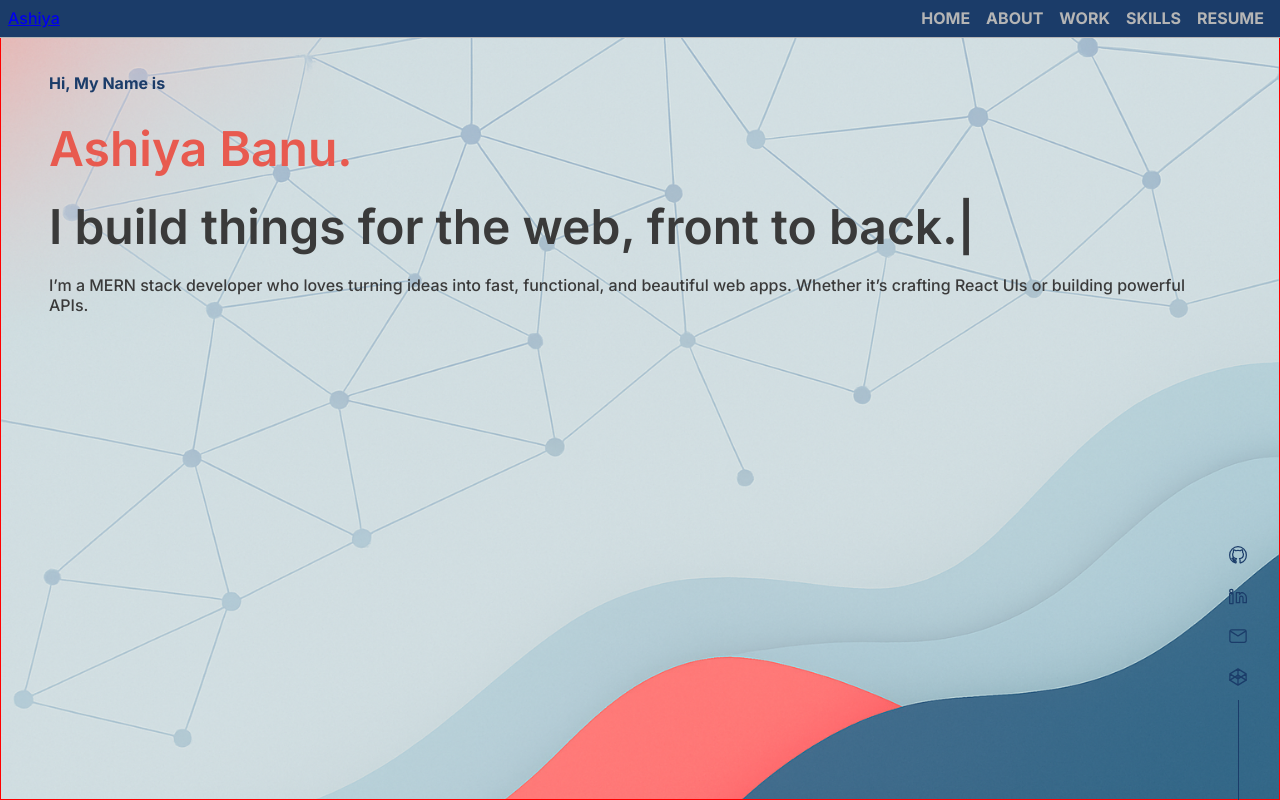
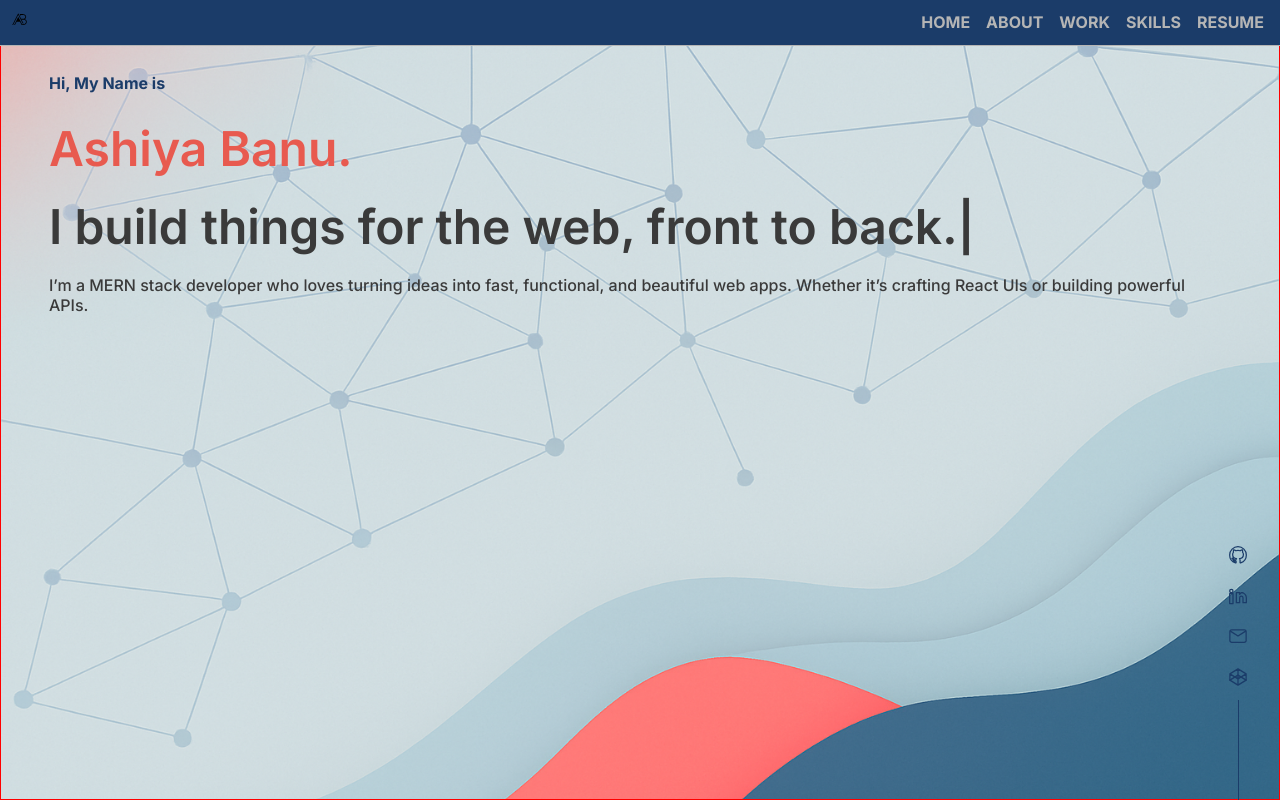
Before and after one commit to ashiyaman/Portfolio-Ashiya, a React (Vite) app: page / in a window 1280 px wide. Built offline with nearby package versions, Linux system fonts and the light colour scheme.

Commit message:
chore: Add logo

```diff
--- a/src/components/Navbar.css
+++ b/src/components/Navbar.css
@@ -92,6 +92,12 @@ nav li a:hover{
         padding: 1rem;
     }
 
+    .nav a{
+      background-color: var(--color-secondary);
+      border-radius: 50%;
+      color: var(--color-heading);
+    }
+
     .nav ul {
       flex-direction: column;
     }
--- a/src/components/Navbar.jsx
+++ b/src/components/Navbar.jsx
@@ -8,7 +8,7 @@ const Navbar = () => {
   const [showClose, setShowClose] = useState(false)
   return (
     <nav className="flex">
-      <a href="/">Ashiya</a>
+      <a href="/"><img src="../../src/assets/AB_logo.svg" width="24" height="24" fill="currentColor"/></a>
       {!showNav &&
         <button onClick={() => {
           setShowNav(!showNav)
```
Also changed, not shown: src/assets/AB_logo.svg (added).
